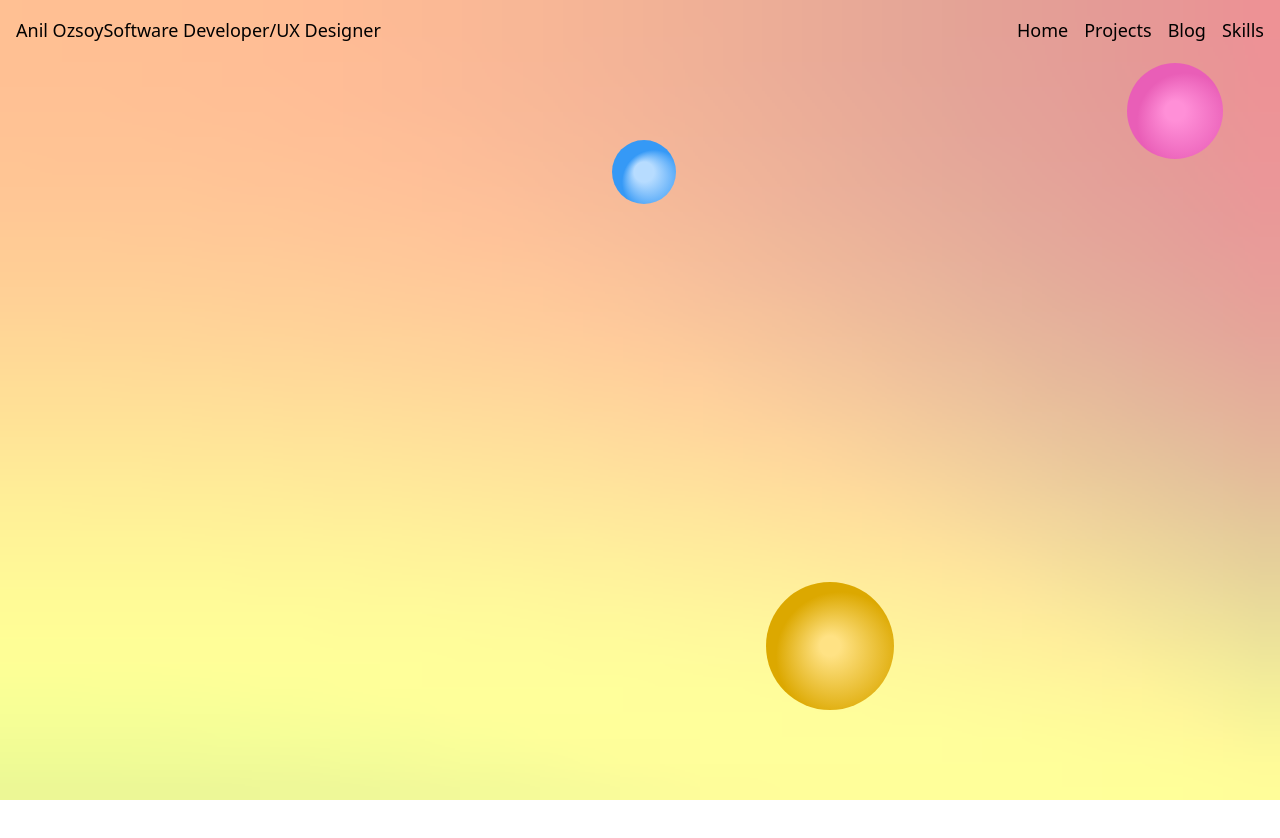
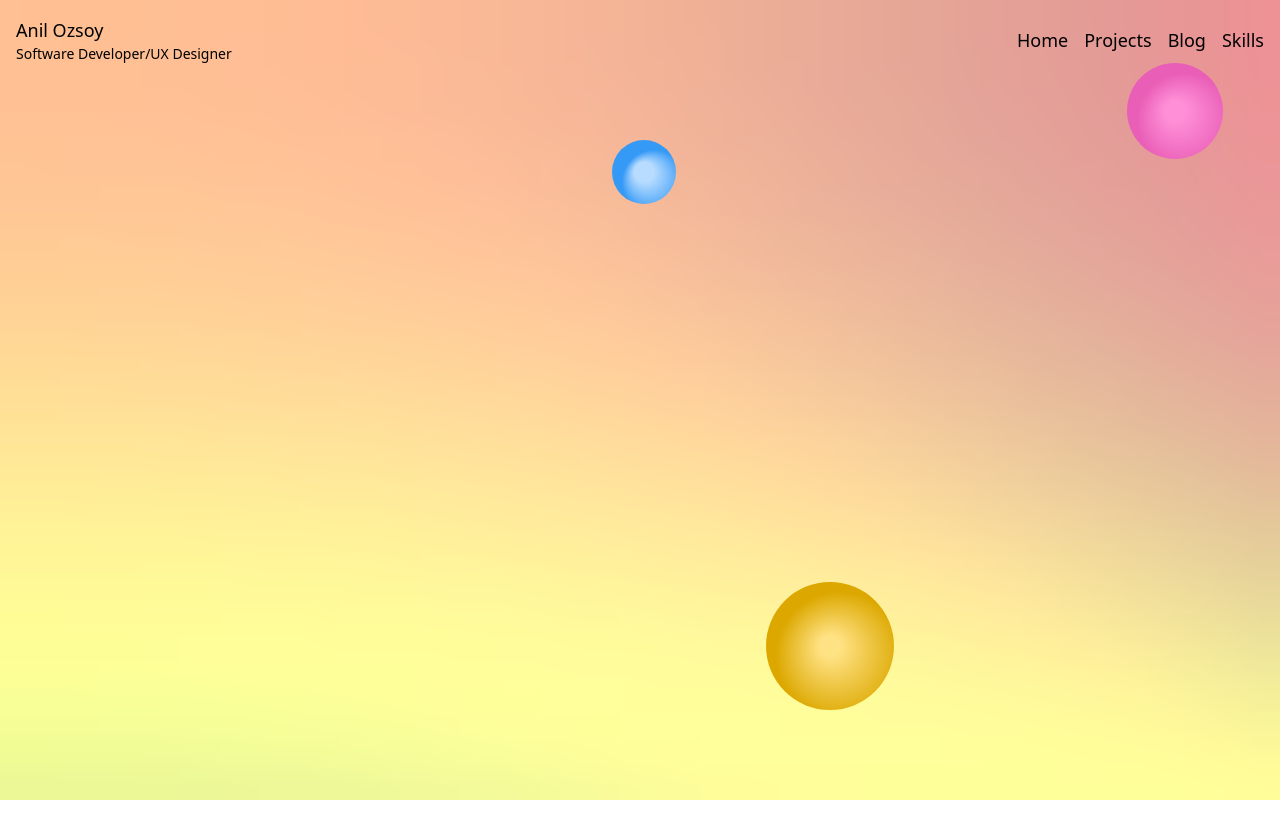
Before and after one commit to cursedxp/portfolio-site, a React (Vite) app: page / in a window 1280 px wide. Shown: the top 838 px of the page. Built offline with nearby package versions, Linux system fonts and the light colour scheme.

Commit message:
📝 (Header.jsx): update Header component to include a smaller text size for the role description ♻️ (Header.jsx): refactor Header component to use flexbox for vertical alignment of name and role description

```diff
--- a/src/components/Header/Header.jsx
+++ b/src/components/Header/Header.jsx
@@ -1,9 +1,9 @@
 export default function Header() {
   return (
-    <header className=" z-50 fixed top-0 left-0 flex justify-between w-full p-4 text-lg">
-      <div>
+    <header className=" z-50 fixed top-0 left-0 flex justify-between w-full p-4 text-lg items-center">
+      <div className="flex flex-col">
         Anil Ozsoy
-        <span>Software Developer/UX Designer</span>
+        <span className="text-sm">Software Developer/UX Designer</span>
       </div>
       <ul className="flex space-x-4">
         <li>Home</li>
```
